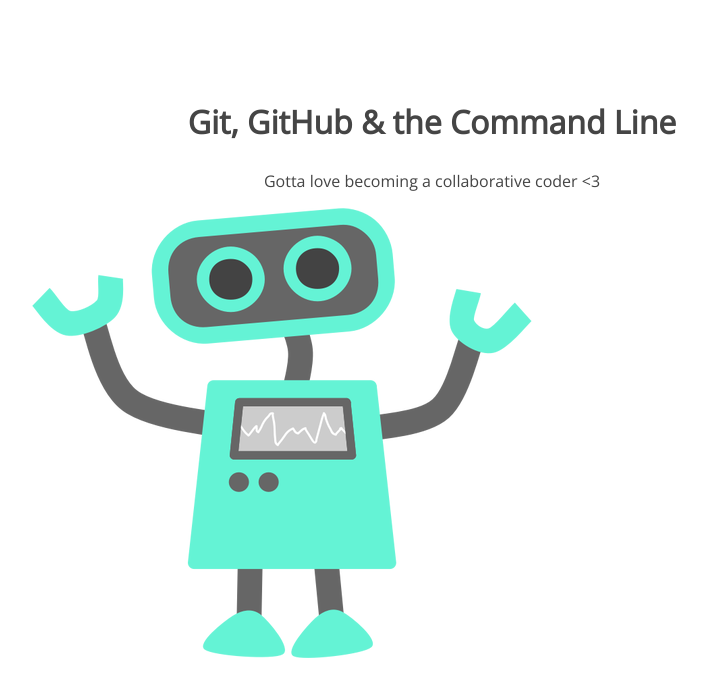
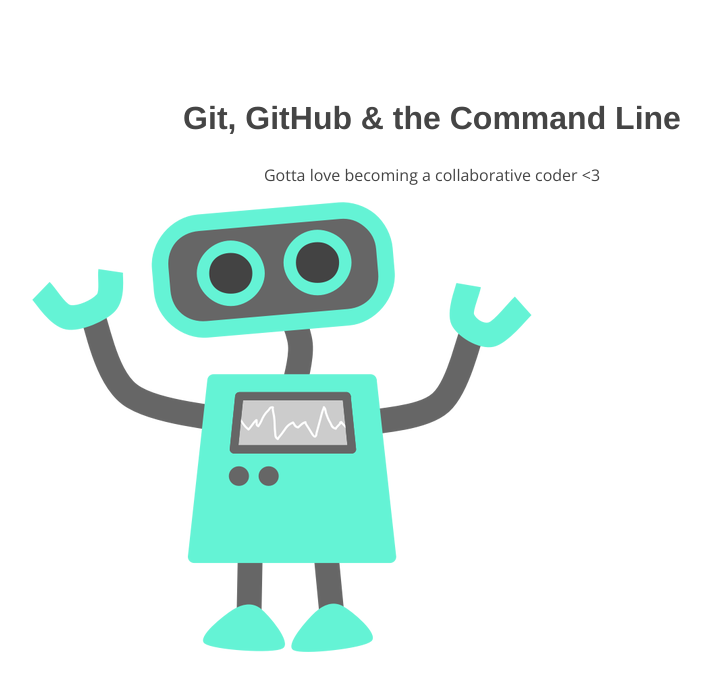
Before and after one commit to kscliffe/105-project, a plain HTML site: page index.html in a window 1280 px wide. Shown: the whole page, without its empty margins (208-919 px from the left). Drawn offline with nearby package versions, Linux system fonts and the light colour scheme.

Commit message:
updated h1 font

```diff
--- a/css/style.css
+++ b/css/style.css
@@ -8,7 +8,7 @@ section p {
 	color: #454545;
 }
 section h1 {
-	font: 32px 'Open Sans';
+	font: 32px 'Helvetica';
 	font-weight: bold;
 }
 section p {
```
